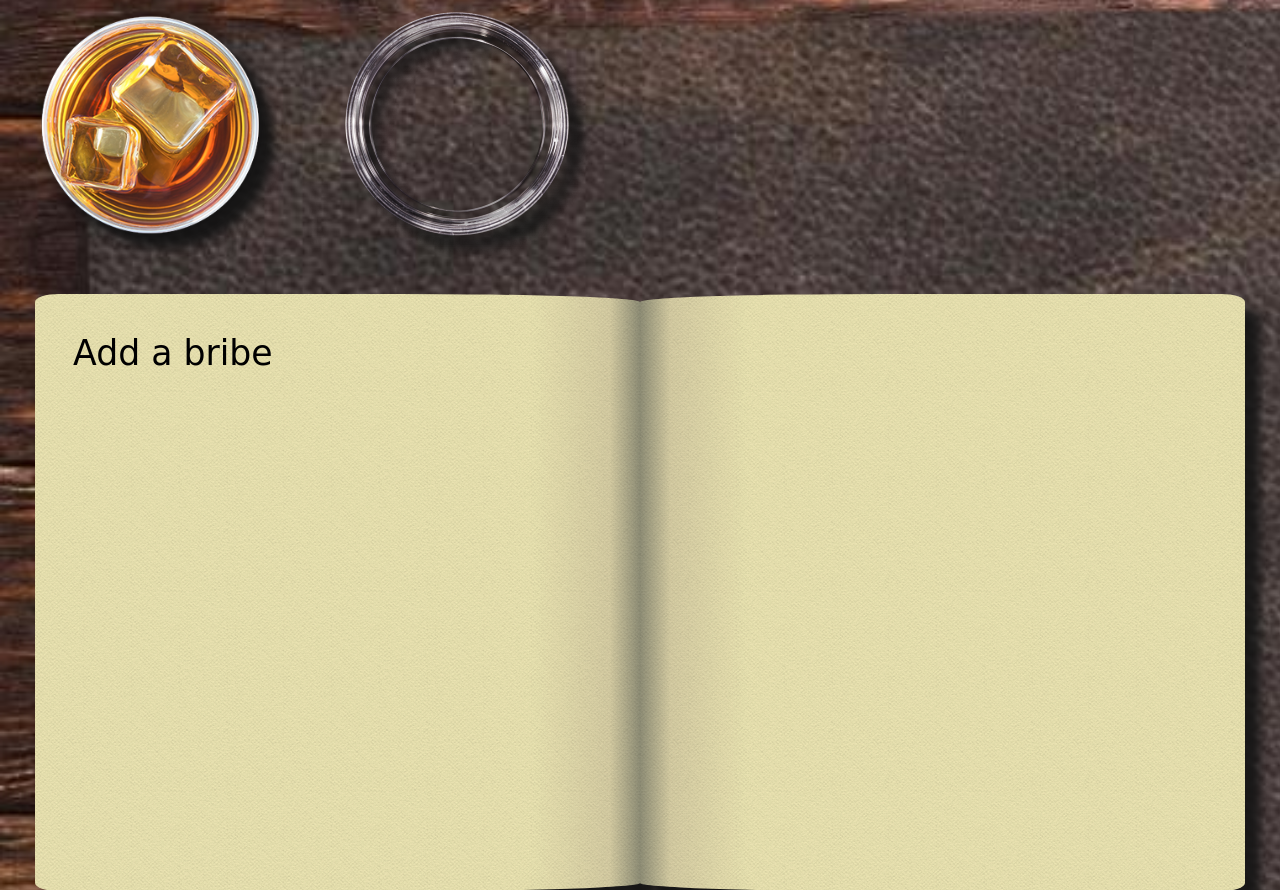
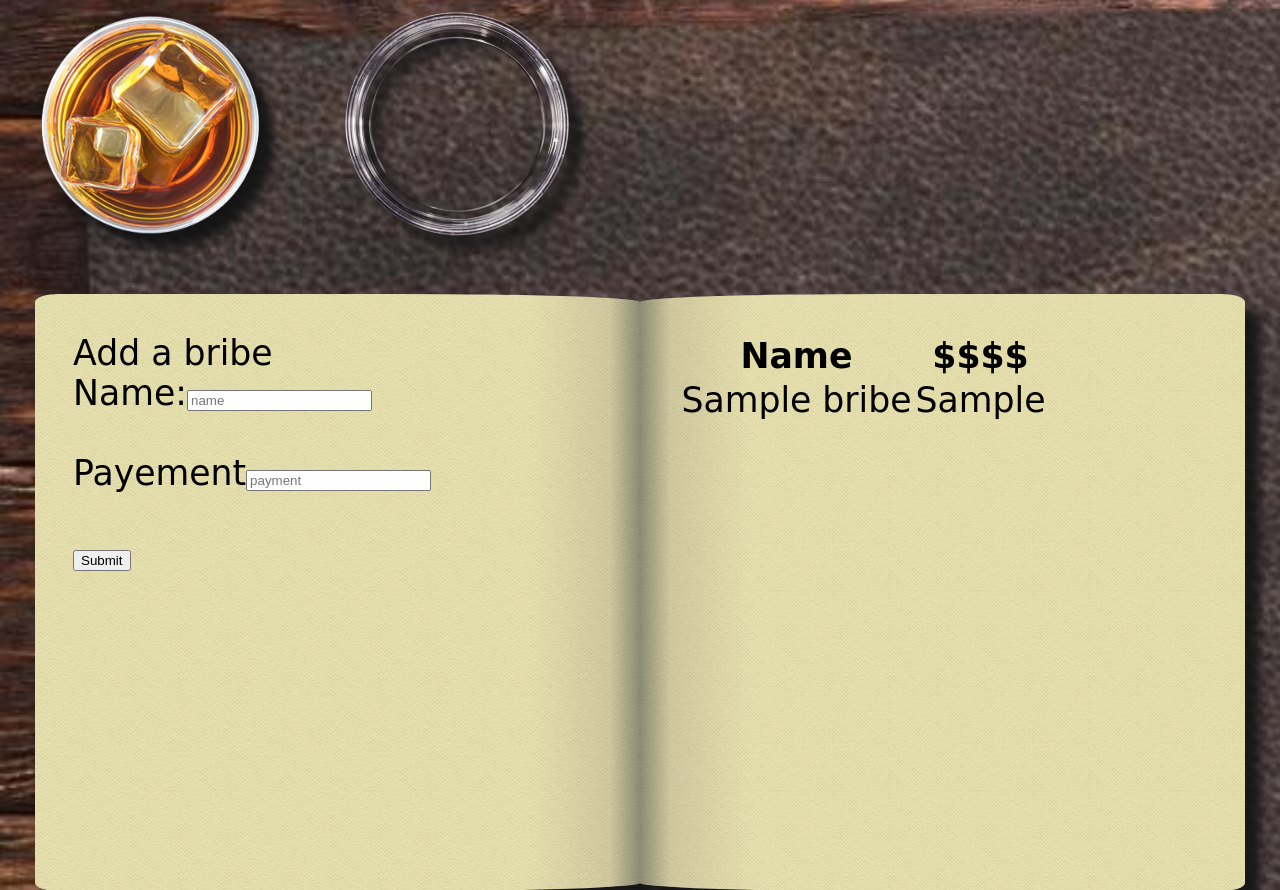
Before and after one commit to JennyViannay/Checkpoint1-PHP, a PHP site: page /book.php in a window 1280 px wide. Shown: the part 140-1030 px from the top of the page. Run offline with PHP 8.4, Linux system fonts and the light colour scheme; tables that the repository leaves empty or names only in its code hold one stand-in row (values such as "Sample post"); a stand-in replaces the project's code that opens the database connection; some libraries are stand-ins or nearby versions; some web fonts are replaced.

Commit message:
try! is the best !

```diff
--- a/public/book.php
+++ b/public/book.php
@@ -1,5 +1,6 @@
 <!doctype html>
 <html lang="en">
+
 <head>
     <meta charset="UTF-8">
     <meta name="viewport" content="width=device-width, initial-scale=1, shrink-to-fit=no">
@@ -7,28 +8,78 @@
     <link rel="stylesheet" href="css/book.css">
     <title>Checkpoint PHP 1</title>
 </head>
+
 <body>
 
-<?php include 'header.php'; ?>
+    <?php
+        include 'header.php';
+        require_once '../connec.php';
+
+        $pdo = new PDO(DSN,USER,PWD);
+        if($pdo === false){
+            echo 'Connection Error :' .$pdo->error_log();
+        } else {
+                // name & payment from DB
+                $getAllBribes = "SELECT * FROM bribe";
+                try {
+                    $sendRequest = $pdo->query($getAllBribes);
+                    $bribes = $sendRequest->fetchAll(PDO::FETCH_ASSOC);
+                } catch (PDOException $e) {
+                    $error = $e->getMessage();
+                }
+            }
+
+
+
+
+    ?>
 
     <main class="container">
 
         <section class="desktop">
-        <img src="image/whisky.png" alt="a whisky glass" class="whisky"/>
-        <img src="image/empty_whisky.png" alt="an empty whisky glass" class="empty-whisky"/>
+            <img src="image/whisky.png" alt="a whisky glass" class="whisky" />
+            <img src="image/empty_whisky.png" alt="an empty whisky glass" class="empty-whisky" />
 
             <div class="pages">
                 <div class="page leftpage">
                     Add a bribe
+
                     <!-- TODO : Form -->
+                    <form method="POST">
+                        Name:<input type="text" id="name" name="name" placeholder="name">
+                        <br><br>
+                        Payement<input type="text" id="payment" name="payment" placeholder="payment">
+                        <br><br>
+                        <input type="submit" name="submit" value="Submit">
+                    </form>
+
                 </div>
 
                 <div class="page rightpage">
                     <!-- TODO : Display bribes and total paiement -->
+                    <table>
+                        <tr>
+                            <th>Name</th>
+                            <th>$$$$</th>
+                        </tr>
+                        <?php foreach($bribes as $bribe){ ?>
+                        <tr>
+                            <td><?= $bribe['name'] ?></td>
+                            <td><?= $bribe['payment']?></td>
+                        </tr>
+                        <?php
+                      }
+                     ?>
+                    </table>
+
                 </div>
             </div>
-        <img src="image/inkpen.png" alt="an ink pen" class="inkpen"/>
+
+            <a href="book.php"></a>
+
+            <img src="image/inkpen.png" alt="an ink pen" class="inkpen" />
         </section>
     </main>
 </body>
+
 </html>
--- a/public/css/book.css
+++ b/public/css/book.css
@@ -40,3 +40,6 @@ main {
     border-radius:  40% 24px 24px 40%/8px 8px 8px 8px;
     overflow: auto;
 }
+
+
+/*********************************************** tables*/
```
Lines whose indentation alone changed are shown as unchanged.
